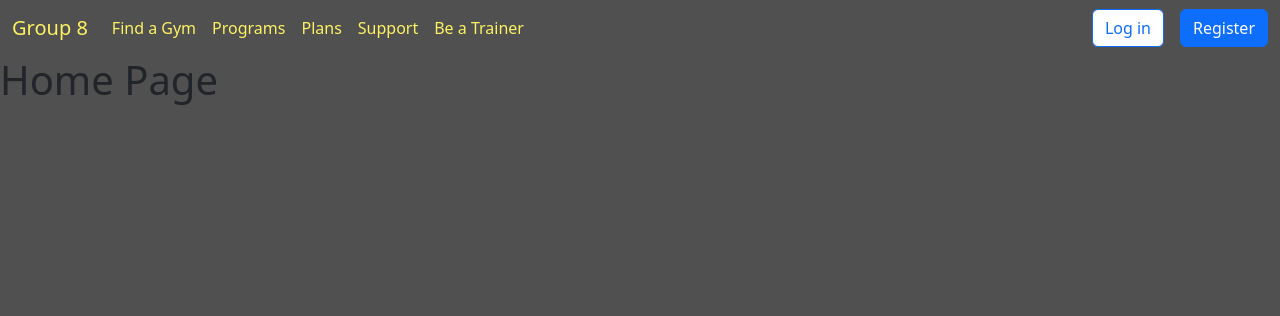
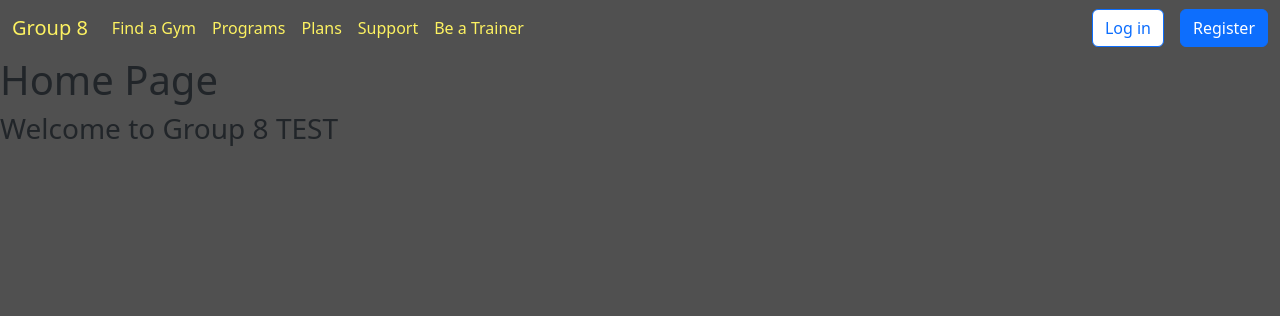
Before and after one commit to SumedhaEndar/Group8_System, a Django app: page / in a window 1280 px wide. Shown: the top 316 px of the page. Run offline with Django 5.2, Linux system fonts and the light colour scheme.

Commit message:
Testing purpose

```diff
--- a/webpages/templates/webpages/home.html
+++ b/webpages/templates/webpages/home.html
@@ -1,4 +1,5 @@
 {% extends "webpages/base.html" %}
 {% block content %}
     <h1>Home Page</h1>
+    <h3>Welcome to Group 8 TEST</h3>
 {% endblock content %}
```
